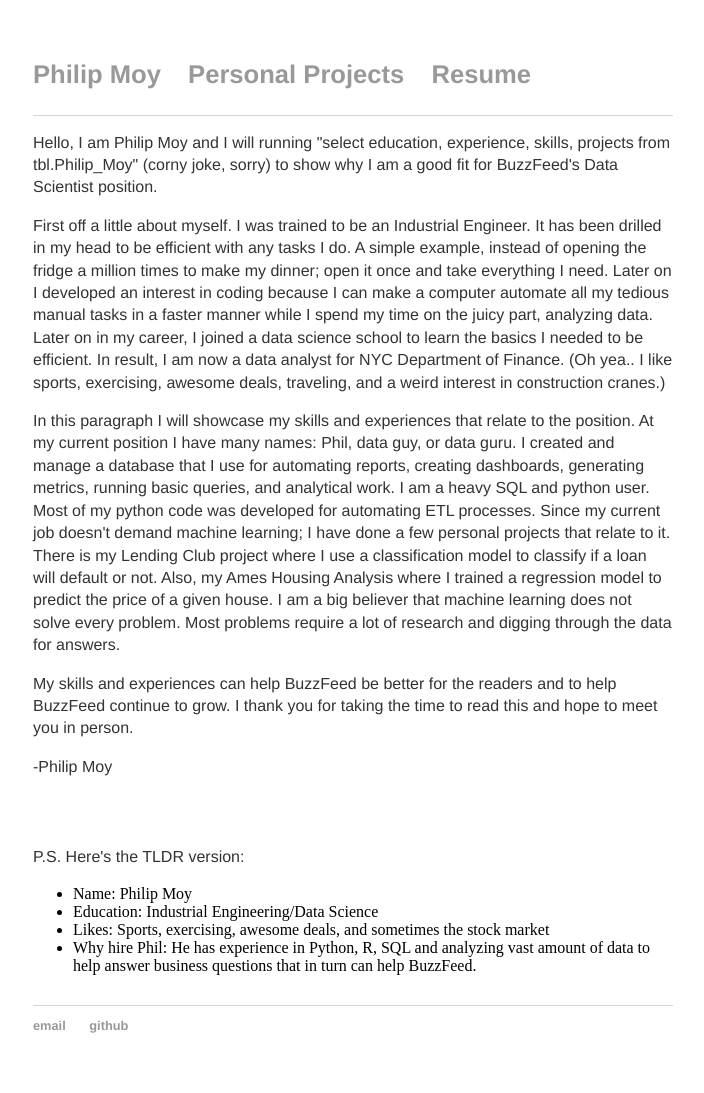
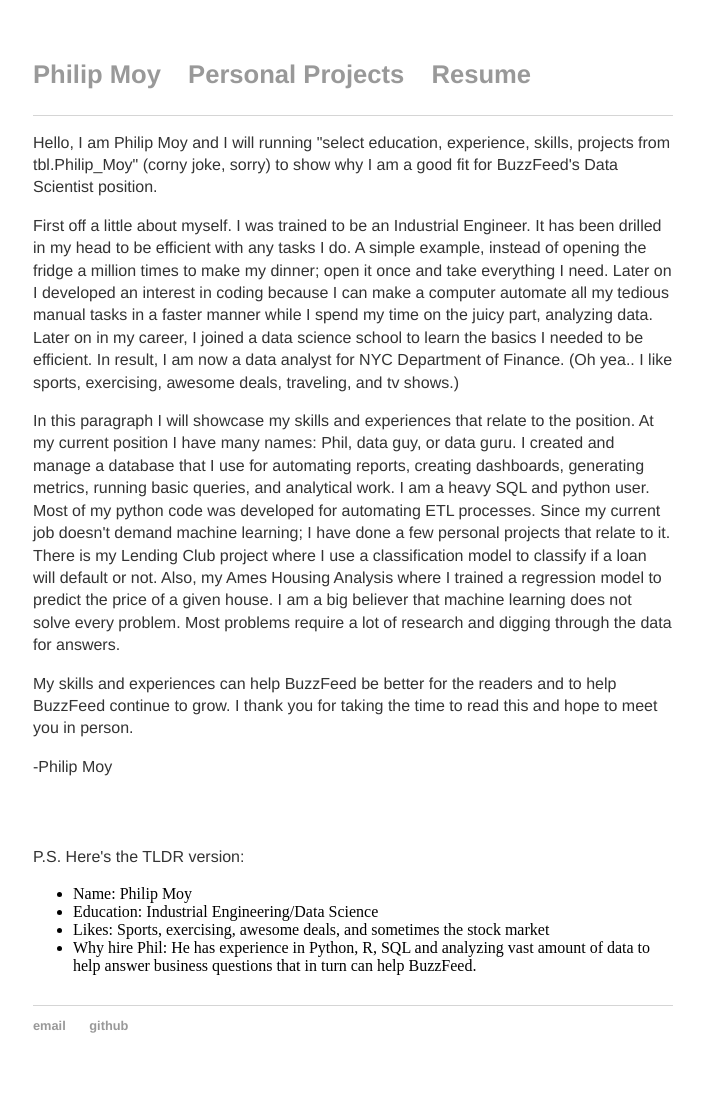
Before and after one commit to moyphilip/moyphilip.github.io, a Jekyll site: the page built from coverletters/buzzfeed/index.html, in a window 1280 px wide. Shown: the whole page, without its empty margins (287-991 px from the left). Built offline with Jekyll 4.4.1, drawn with Linux system fonts in a browser that asks for light colours.

Commit message:
Update buzzfeed.html

```diff
--- a/_includes/buzzfeed.html
+++ b/_includes/buzzfeed.html
@@ -7,7 +7,7 @@
 to make my dinner; open it once and take everything I need. Later on I developed an interest in coding because
 I can make a computer automate all my tedious manual tasks in a faster manner while I spend my time on the juicy part, analyzing data.
 Later on in my career, I joined a data science school to learn the basics I needed to be efficient.
-In result, I am now a data analyst for NYC Department of Finance. (Oh yea.. I like sports, exercising, awesome deals, traveling, and a weird interest in construction cranes.)</p>
+In result, I am now a data analyst for NYC Department of Finance. (Oh yea.. I like sports, exercising, awesome deals, traveling, and tv shows.)</p>
 
 <p>In this paragraph I will showcase my skills and experiences that relate to the position.
 At my current position I have many names: Phil, data guy, or data guru. I created and manage a database
```
